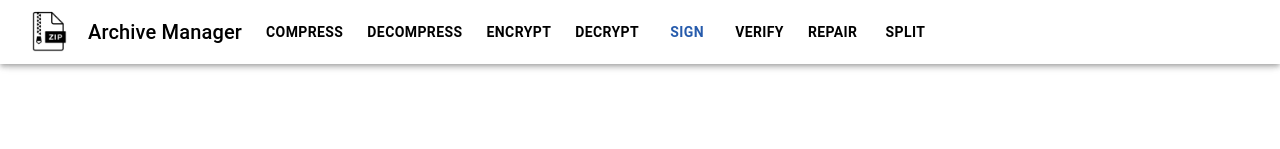
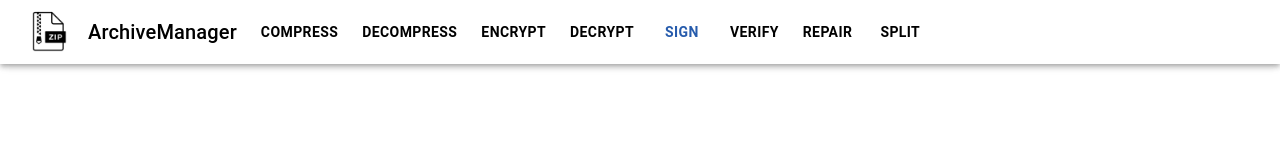
Before and after one commit to gmccannon/archive-manager, a React (Create React App) app in the folder front/: page /sign in a window 1280 px wide. Shown: the top 149 px of the page. Built offline with nearby package versions, Linux system fonts and the light colour scheme; the HTML template or start-up script is replaced by a standard one.

Commit message:
Move url

```diff
--- a/front/public/index.html
+++ b/front/public/index.html
@@ -24,7 +24,7 @@
       work correctly both with client-side routing and a non-root public URL.
       Learn how to configure a non-root public URL by running `npm run build`.
     -->
-    <title>Archive Manager</title>
+    <title>ArchiveManager</title>
   </head>
   <body>
     <noscript>You need to enable JavaScript to run this app.</noscript>
--- a/front/src/components/FileForm.js
+++ b/front/src/components/FileForm.js
@@ -57,7 +57,7 @@ function FileForm(props) {
     formData.append('file', file);
 
     try {
-      const destinationString = `https://image1-zh2ztunzuq-uc.a.run.app/${props.endpoint}`;
+      const destinationString = `${process.env.REACT_APP_API_URL}/${props.endpoint}`;
       const response = await fetch(destinationString, {
         method: 'POST',
         body: formData,
--- a/front/src/components/TopBar.js
+++ b/front/src/components/TopBar.js
@@ -31,7 +31,7 @@ export default function TopBar() {
           <Box sx={{ display: 'flex', alignItems: 'center' }}>
             <img src={logo} alt="Logo" style={{ height: '3rem', marginRight: '1rem' }} />
             <Typography variant="h6" component="div" sx={{ color: 'black', marginRight: '1rem' }}>
-              Archive Manager
+              ArchiveManager
             </Typography>
             <Box
               sx={{
```
Also changed, not shown: 1 other file (tests, documents, lock files or other folders).
